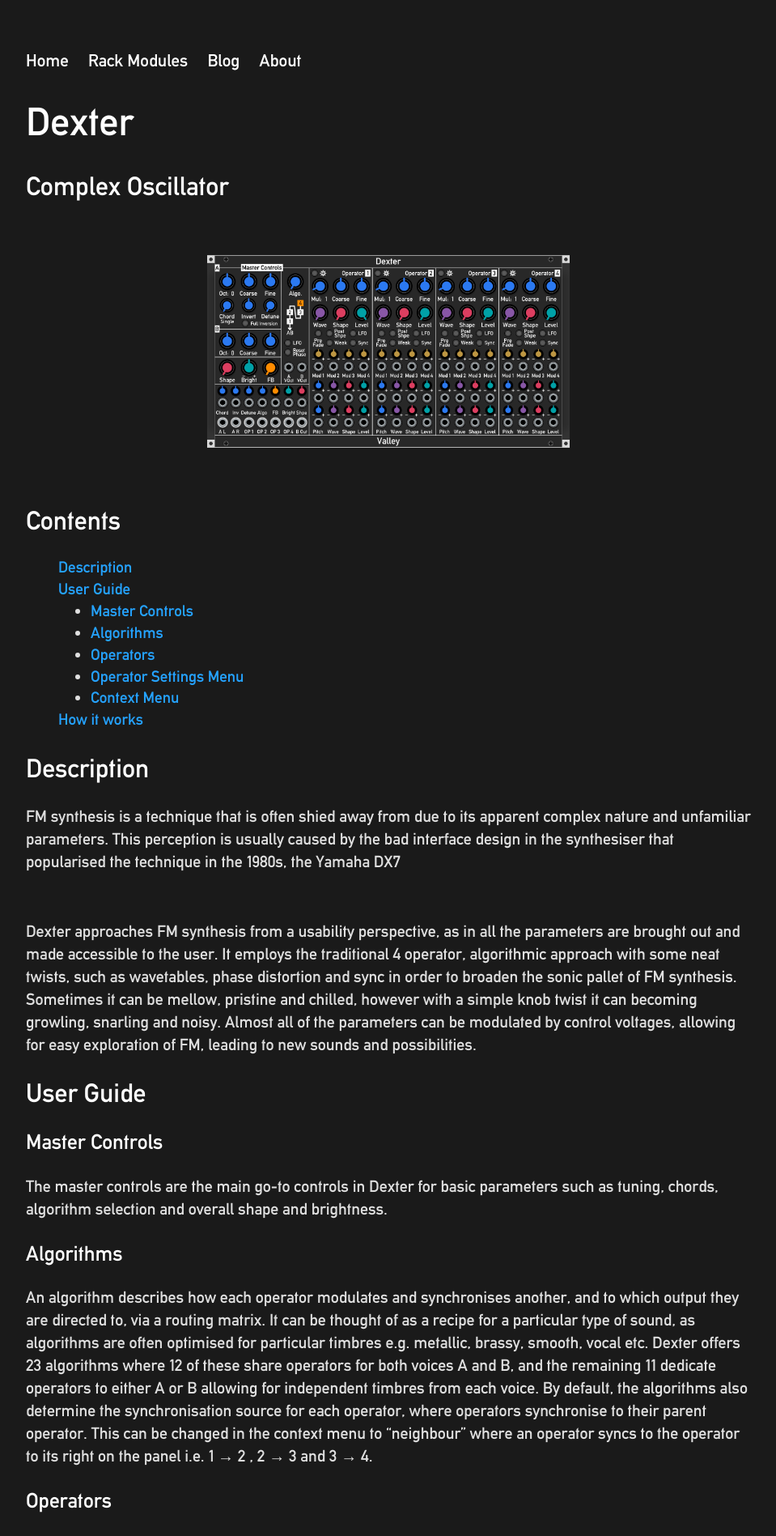
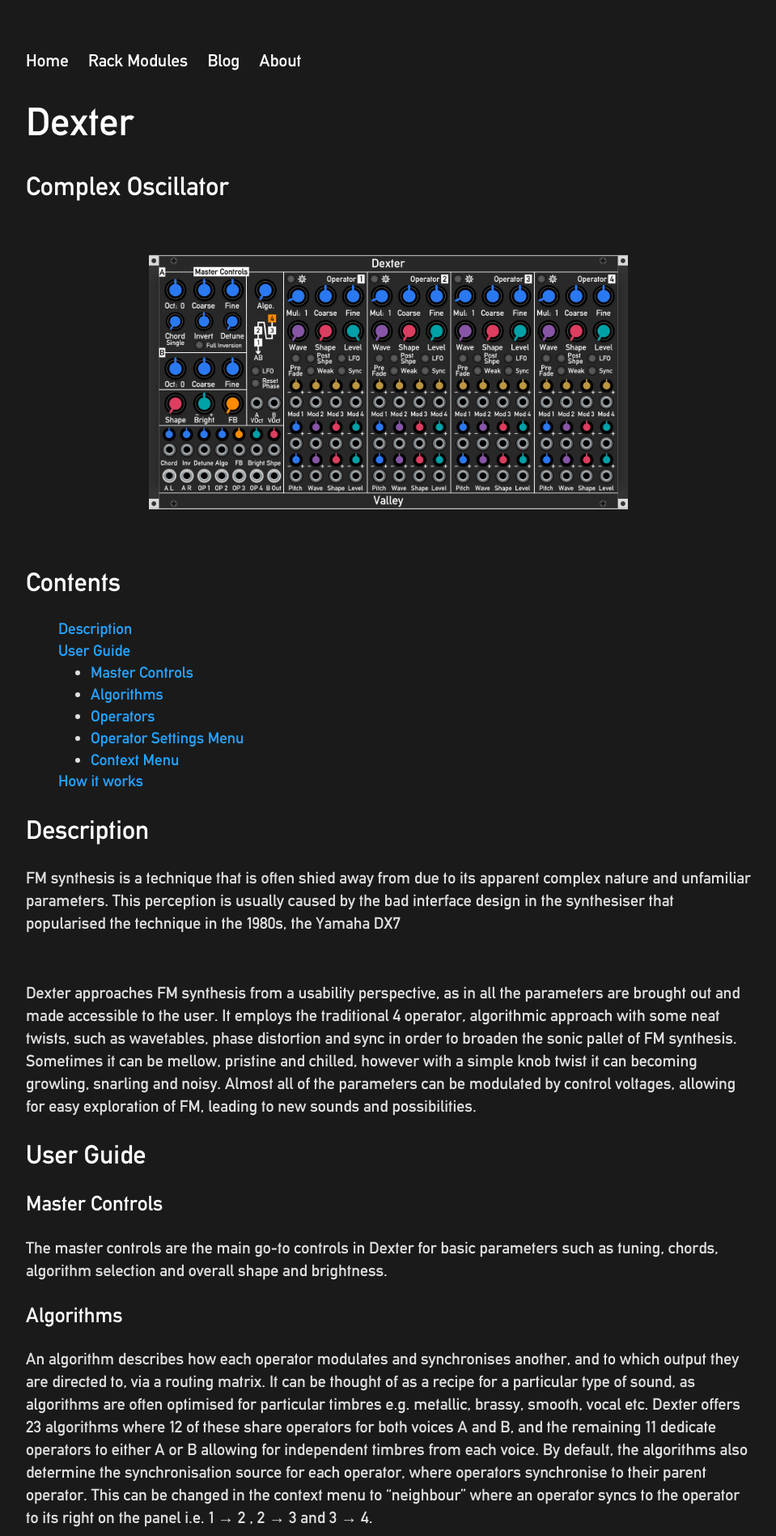
Before and after one commit to ValleyAudio/ValleyAudio.github.io, a Jekyll site: the page built from rack/dexter/dexter.html, in a window 1280 px wide. Shown: the top 1897 px of the page at 81% size, without its empty margins (160-1119 px from the left). Built offline with Jekyll 4.4.1, drawn with Linux system fonts in a browser that asks for light colours.

Commit message:
Resized image

```diff
--- a/rack/dexter/dexter.html
+++ b/rack/dexter/dexter.html
@@ -6,7 +6,7 @@
     <h1>Dexter</h1>
     <h2>Complex Oscillator</h2>
     <center>
-        <img src="dexter.jpg" alt="Dexter" style="width:50%;margin-top:40px;margin-bottom:40px;">
+        <img src="dexter.jpg" alt="Dexter" style="width:66%;margin-top:40px;margin-bottom:40px;">
     </center>
     <h2>Contents</h2>
     <ul style="list-style:none">
```
